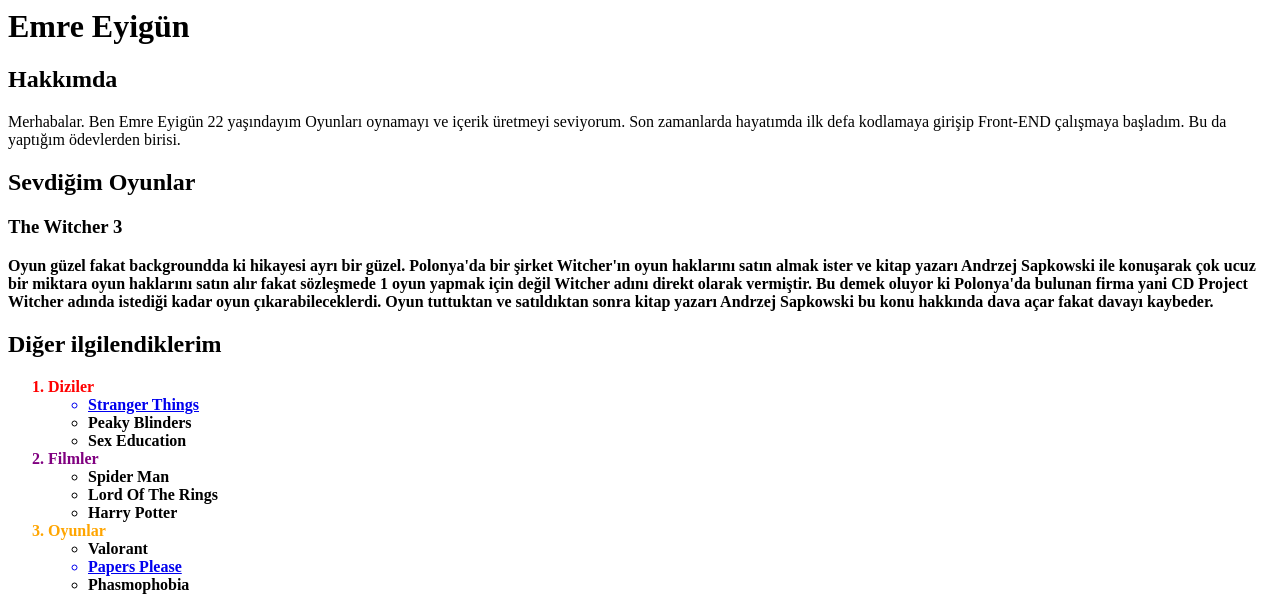
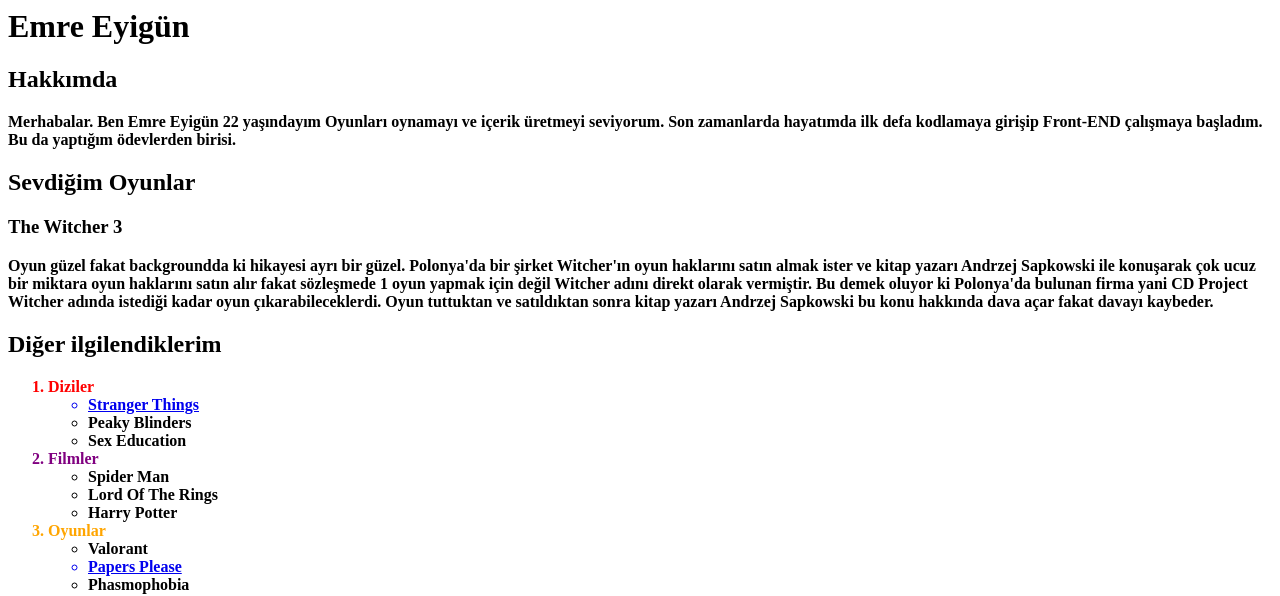
Before and after one commit to emreygn/html2odev, a plain HTML site: page index.html in a window 1280 px wide. Shown: the top 596 px of the page. Drawn offline with Linux system fonts and the light colour scheme.

Commit message:
Strong düzenlemeleri

```diff
--- a/index.html
+++ b/index.html
@@ -1,8 +1,12 @@
 <!-- Hakkımda -->
 <h1>Emre Eyigün</h1>
     <h2>Hakkımda</h2>
-        <p>Merhabalar. Ben Emre Eyigün 22 yaşındayım Oyunları oynamayı ve içerik üretmeyi seviyorum. Son zamanlarda hayatımda ilk defa kodlamaya girişip Front-END çalışmaya başladım.
-             Bu da yaptığım ödevlerden birisi.</p>
+        <p>
+            <strong>
+             Merhabalar. Ben Emre Eyigün 22 yaşındayım Oyunları oynamayı ve içerik üretmeyi seviyorum. Son zamanlarda hayatımda ilk defa kodlamaya girişip Front-END çalışmaya başladım.
+             Bu da yaptığım ödevlerden birisi.
+            </strong>
+        </p>
 <!-- Hakkımda Kısmı Bitirildi. -->
 
 
@@ -12,9 +16,9 @@
         <h3>The Witcher 3</h3>
            <p>
                 <strong>Oyun güzel fakat backgroundda ki hikayesi ayrı bir güzel. Polonya'da bir şirket Witcher'ın oyun haklarını satın almak ister ve kitap yazarı Andrzej Sapkowski ile konuşarak
-                       çok ucuz bir miktara oyun haklarını satın alır fakat sözleşmede 1 oyun yapmak için değil Witcher adını direkt olarak vermiştir. Bu demek oluyor ki Polonya'da bulunan firma yani
-                       CD Project Witcher adında istediği kadar oyun çıkarabileceklerdi. Oyun tuttuktan ve satıldıktan sonra kitap yazarı Andrzej Sapkowski bu konu hakkında dava açar fakat davayı kaybeder.
-               </strong>
+                        çok ucuz bir miktara oyun haklarını satın alır fakat sözleşmede 1 oyun yapmak için değil Witcher adını direkt olarak vermiştir. Bu demek oluyor ki Polonya'da bulunan firma yani
+                        CD Project Witcher adında istediği kadar oyun çıkarabileceklerdi. Oyun tuttuktan ve satıldıktan sonra kitap yazarı Andrzej Sapkowski bu konu hakkında dava açar fakat davayı kaybeder.
+                </strong>
             </p>
 <!-- Oyun kısmı bitti. -->
 
```
